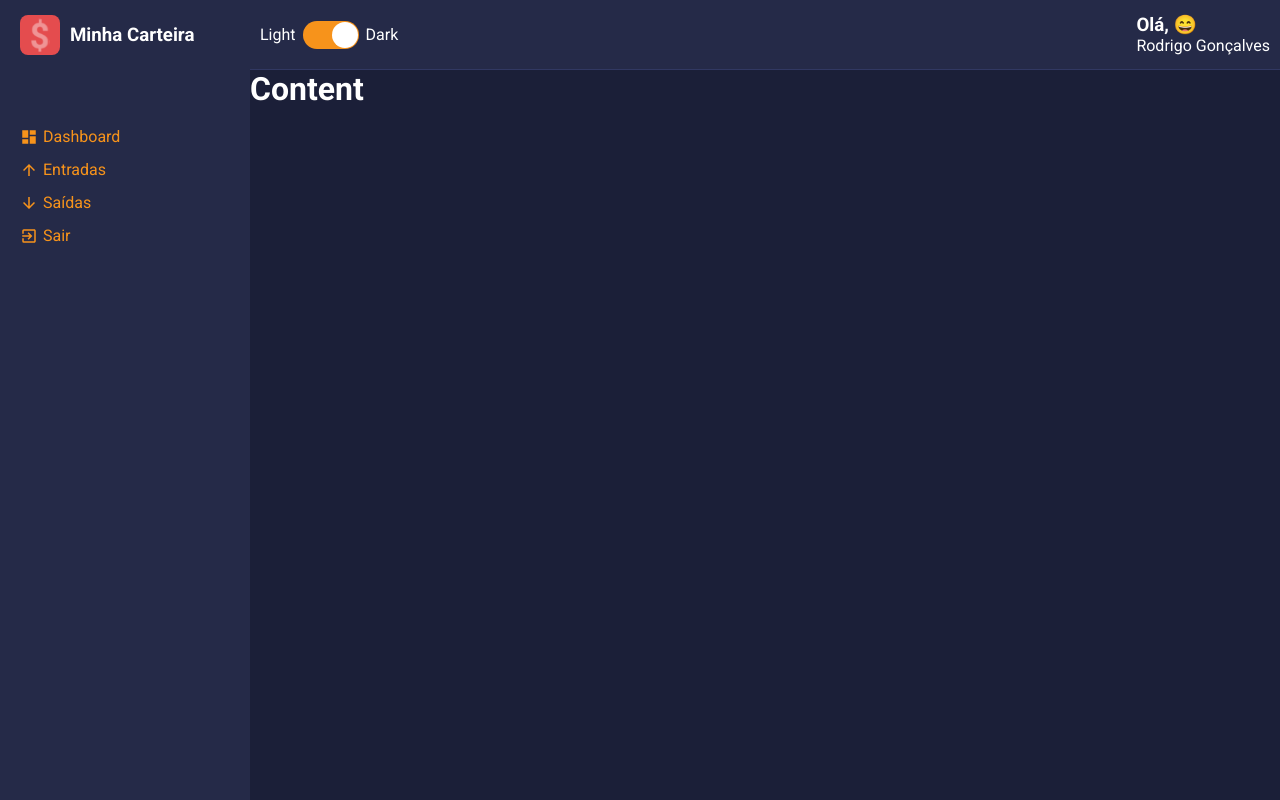
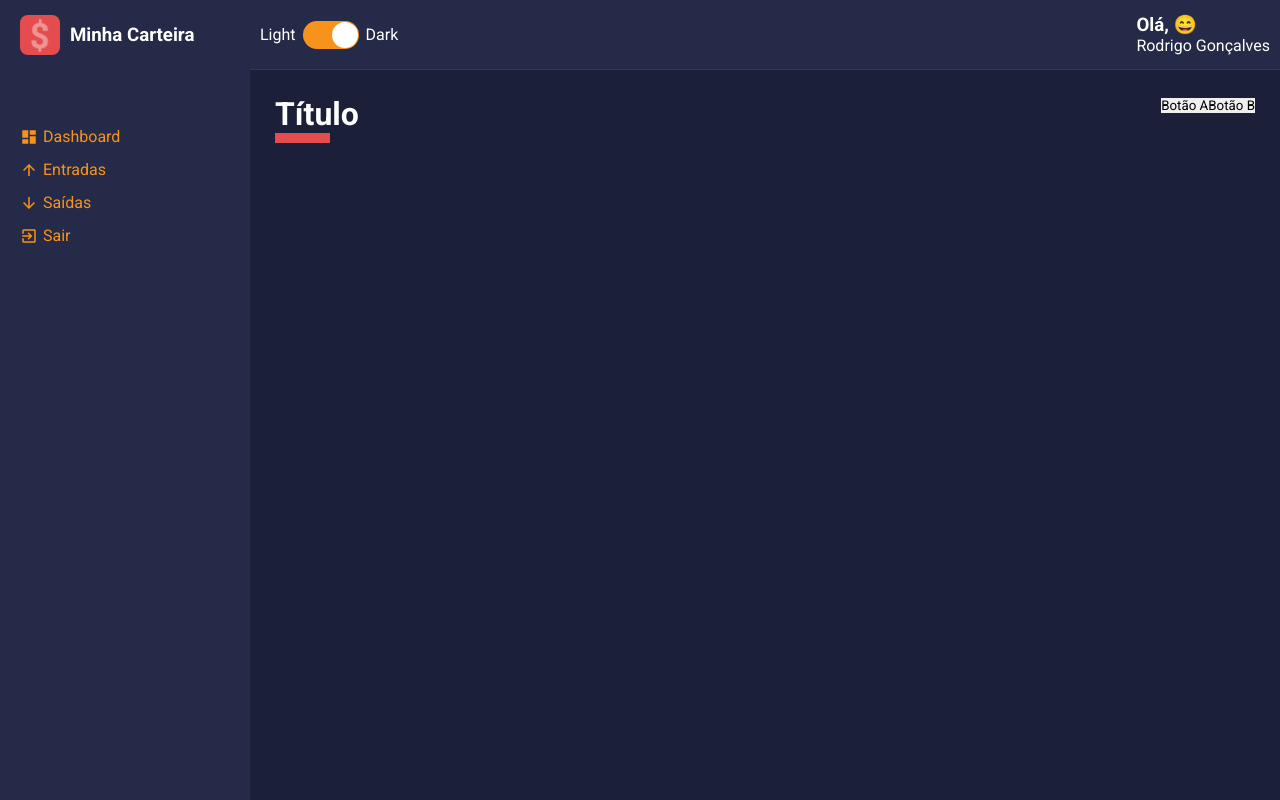
Before and after one commit to CarlosMota/react_e_typescript_desenvolvendo_um_dashboard, a React (Create React App) app: page / in a window 1280 px wide. Built offline with nearby package versions, Linux system fonts and the light colour scheme.

Commit message:
[S3A15] Criando o Header de conteúdos
Signed-off-by: Carlos Silva <carlos.motta89@mail.com>

```diff
--- a/src/App.tsx
+++ b/src/App.tsx
@@ -2,7 +2,7 @@
 /**Sem esse Theme provider ocorre uma exceção informando que a propriedade secondary não existe */
 import {ThemeProvider} from 'styled-components';
 import GlobalStyles from './styles/GlobalStyles';
-
+import Dashboard from './pages/Dashboard'
 import Layout from './Components/Layout';
 // import dark from './styles/themes/dark';
 import dark from './styles/themes/dark';
@@ -14,7 +14,9 @@
     return (
         <ThemeProvider theme={dark}>
             <GlobalStyles/>
-            <Layout/>
+            <Layout>
+                <Dashboard/>
+            </Layout>
         </ThemeProvider>
     );
 }
--- a/src/Components/Content/index.tsx
+++ b/src/Components/Content/index.tsx
@@ -1,10 +1,10 @@
 import React from 'react';
 import { Container } from './styles';
 
-const Content: React.FC = () => {
+const Content: React.FC = ({children}) => {
     return (
         <Container>
-            <h1>Content</h1>
+            {children}
         </Container>
     );
 }
--- a/src/Components/Content/styles.ts
+++ b/src/Components/Content/styles.ts
@@ -4,4 +4,6 @@
     grid-area : CT;
     color: ${props => props.theme.colors.white};
     background-color: ${props => props.theme.colors.primary};
+
+    padding: 25px;
 `;
--- /dev/null
+++ b/src/Components/ContentHeader/index.tsx
@@ -0,0 +1,23 @@
+import React from 'react';
+import {
+    Container,
+    TitleContainer,
+    Controllers
+} from './styles';
+
+
+const ContentHeader: React.FC = () => {
+    return (
+        <Container>
+            <TitleContainer>
+                <h1>Título</h1>
+            </TitleContainer>
+            <Controllers>
+                <button type="button">Botão A</button>
+                <button type="button">Botão B</button>
+            </Controllers>
+        </Container>
+    );
+}
+
+export default ContentHeader;
--- /dev/null
+++ b/src/Components/ContentHeader/styles.ts
@@ -0,0 +1,30 @@
+import styled from 'styled-components';
+
+export const Container = styled.div`
+    width: 100%;
+    display: flex;
+    justify-content: space-between;
+    margin-bottom: 25px;
+
+`;
+
+export const TitleContainer = styled.div`
+
+    > h1 {
+        color: ${props => props.theme.colors.white};
+
+        &::after {
+            content: '';
+            display: block;
+            width: 55px;
+            border-bottom: 10px solid ${props => props.theme.colors.warning}
+        }
+
+    }
+
+
+`;
+
+export const Controllers = styled.div`
+
+`;
--- a/src/Components/Layout/index.tsx
+++ b/src/Components/Layout/index.tsx
@@ -5,12 +5,14 @@
 import Aside from '../Aside';
 import Content from '../Content';
 
-const Layout: React.FC = () => {
+const Layout: React.FC = ({children}) => {
     return (
         <Grid>
             <MainHeader/>
             <Aside/>
-            <Content/>
+            <Content>
+                {children}
+            </Content>
         </Grid>
     );
 }
--- a/src/Components/Layout/styles.ts
+++ b/src/Components/Layout/styles.ts
@@ -1,4 +1,4 @@
-import styled from 'styled-components'
+import styled from 'styled-components';
 
 /**
  * Layout
--- a/src/index.tsx
+++ b/src/index.tsx
@@ -1,7 +1,6 @@
 import React from 'react';
 import ReactDOM from 'react-dom';
 import App from './App';
-import Dashboard from './App';
 import reportWebVitals from './reportWebVitals';
 
 ReactDOM.render(
--- a/src/pages/Dashboard/index.tsx
+++ b/src/pages/Dashboard/index.tsx
@@ -1,11 +1,14 @@
 import React from 'react';
-
+import {Container} from './styles';
+import ContentHeader from '../../Components/ContentHeader';
 /**
  * Variavel Dashboard do tipo Functional Component
  */
 const Dashboard: React.FC = () => {
     return (
-        <h1>Dashboard</h1>
+        <Container>
+            <ContentHeader/>
+        </Container>
     );
 }
 
--- /dev/null
+++ b/src/pages/Dashboard/styles.ts
@@ -0,0 +1,3 @@
+import styled from 'styled-components';
+
+export const Container = styled.div``;
```
